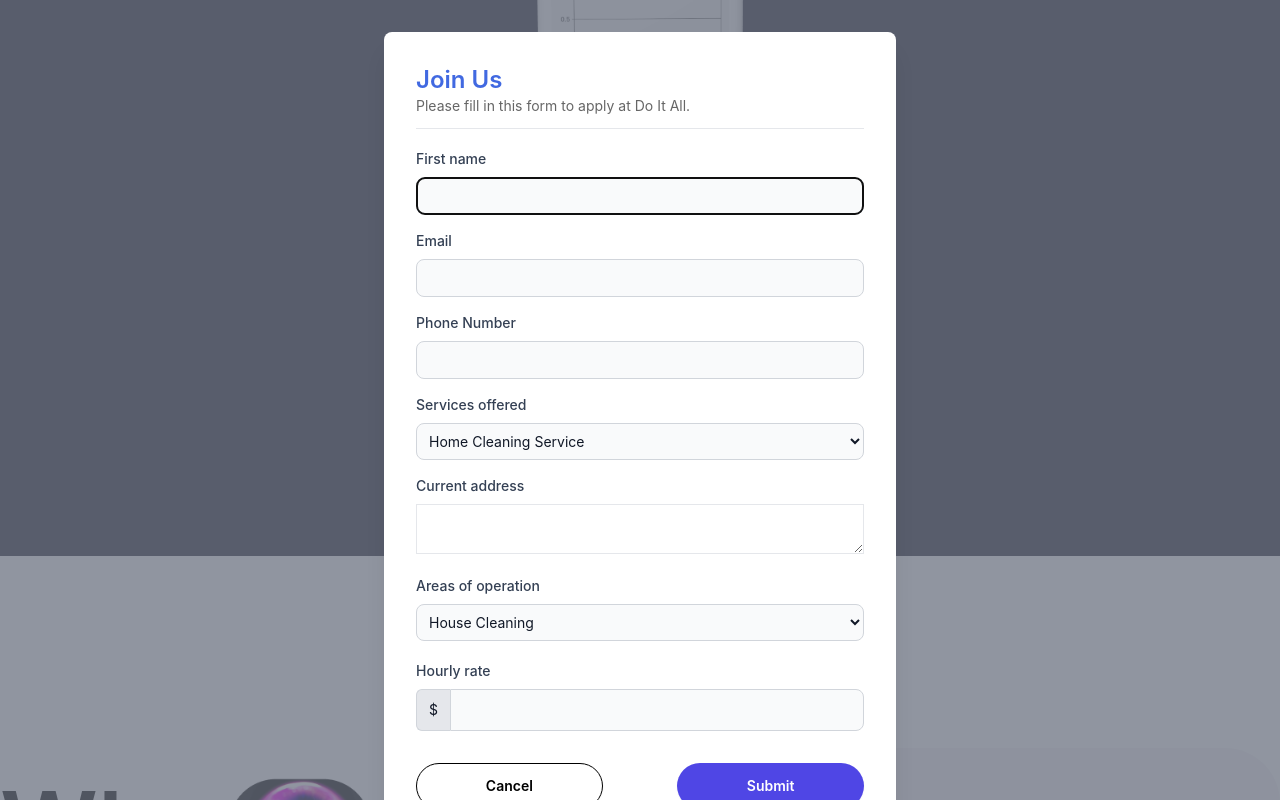
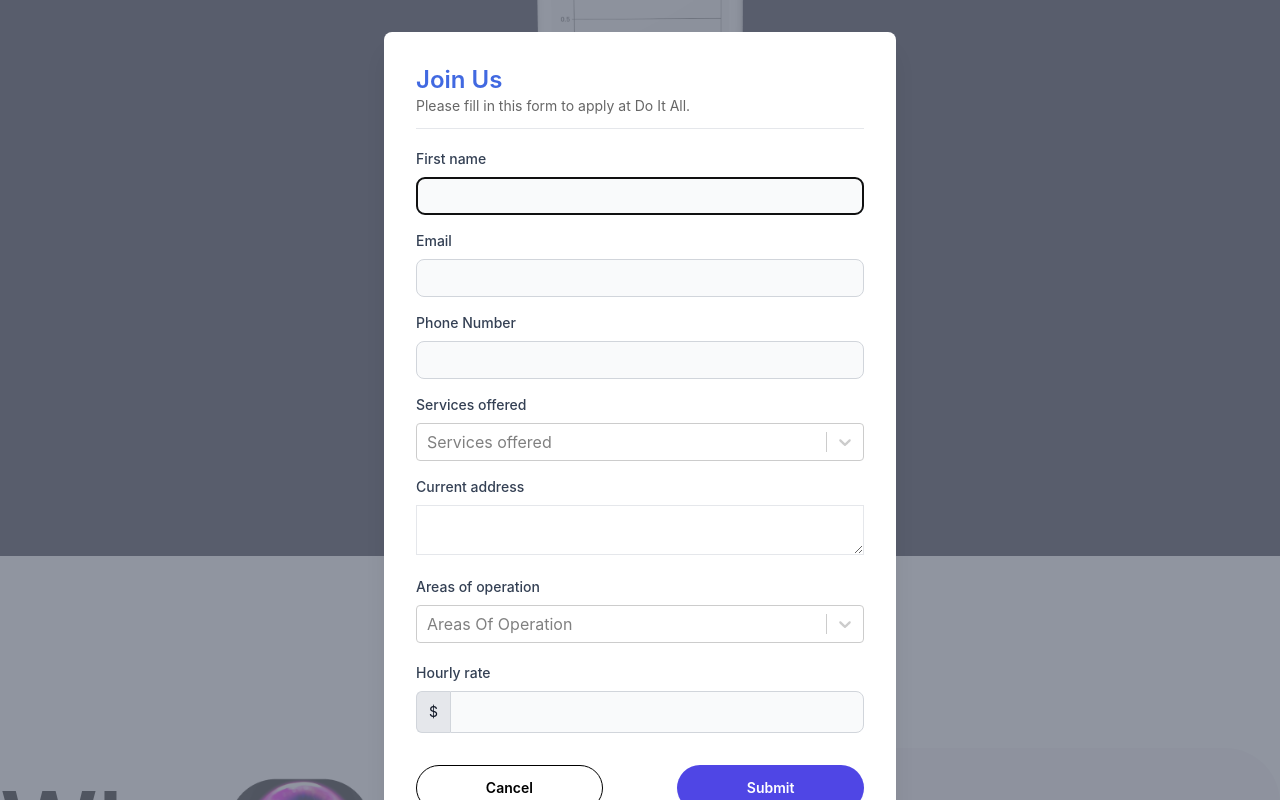
Before and after one commit to one-percent-startups/react-base, a React (Vite) app: page /app in a window 1280 px wide. Both pictures are taken after a click on the button "Join Us Now". Shown: the part 1766-2566 px from the top of the page. Built offline with nearby package versions, Linux system fonts and the light colour scheme.

Commit message:
Search-Dropdown

```diff
--- a/package.json
+++ b/package.json
@@ -16,6 +16,7 @@
     "react-dom": "^18.2.0",
     "react-icons": "^4.9.0",
     "react-router-dom": "^6.11.2",
+    "react-select": "^5.7.3",
     "tailwind-scrollbar": "^3.0.4"
   },
   "devDependencies": {
--- a/src/pages/app_landing.jsx
+++ b/src/pages/app_landing.jsx
@@ -1,6 +1,7 @@
 import React, { useState, Fragment } from "react";
 import { AppNavbar } from "../components/navbar/AppNav";
 import { Dialog, Transition } from "@headlessui/react";
+import Select from 'react-select';
 import {
   ExclamationTriangleIcon,
   XMarkIcon,
@@ -28,6 +29,35 @@ import { CheckIcon } from "@heroicons/react/20/solid";
 
 export const AppLanding = () => {
   const [open, setOpen] = useState(false);
+
+  const servicesOffered = [
+    { label: 'Home Cleaning Service', value: 'Home Cleaning Service' },
+    { label: 'Plumber', value: 'Plumber' },
+    { label: 'Electrician', value: 'Electrician' }
+  ];
+
+  const areasOfOperation= [
+    { label: 'City of London', value: 'City of London' },
+    { label: 'Westminster', value: 'Westminster' },
+    { label: 'Camden ', value: 'Camden ' },
+    { label: 'Kensington and Chelsea', value: 'Kensington and Chelsea' },
+    { label: 'Hammersmith and Fulham', value: 'Hammersmith and Fulham' },
+    { label: 'Islington', value: 'Islington' },
+    { label: 'Hackney ', value: 'Hackney ' },
+    { label: 'Tower Hamlets', value: 'Tower Hamlets' },
+    { label: 'Southwark', value: 'Southwark' },
+    { label: 'Lambeth', value: 'Lambeth' },
+    { label: 'Wandsworth ', value: 'Wandsworth ' },
+    { label: 'Lewisham ', value: 'Lewisham ' },
+    { label: 'Greenwich ', value: 'Greenwich ' },
+    { label: 'Bexley ', value: 'Bexley ' },
+    { label: 'Havering ', value: 'Havering ' },
+    { label: 'Barking and Dagenham ', value: 'Barking and Dagenham ' },
+    { label: 'Redbridge  ', value: 'Redbridge  ' },
+    { label: 'Newham  ', value: 'Newham  ' },
+    { label: 'Waltham Forest ', value: 'Waltham Forest ' },
+    { label: 'Haringey ', value: 'Haringey ' }
+  ]
   return (
     <div className="bg-white scroll-smooth">
       <div className="bg-[#DFE7FF] ">
@@ -439,14 +469,13 @@ export const AppLanding = () => {
                         >
                           Services offered
                         </label>
-                        <select
+                        <Select
                           id="countries"
+                          isSearchable
+                          placeholder=" Services offered"
                           class="bg-gray-50 border border-gray-300 text-gray-900 text-sm rounded-lg focus:ring-blue-500 focus:border-blue-500 block w-full p-2 "
-                        >
-                          <option>Home Cleaning Service</option>
-                          <option>Plumber</option>
-                          <option>Electrician</option>
-                        </select>
+                          options={servicesOffered}
+                        />
                       </div>
 
                       <div className="mb-4">
@@ -469,14 +498,13 @@ export const AppLanding = () => {
                         >
                           Areas of operation
                         </label>
-                        <select
+                        <Select
                           id="countries"
+                          isSearchable
+                          options={areasOfOperation}
+                          placeholder="Areas Of Operation"
                           class="bg-gray-50 border border-gray-300 text-gray-900 text-sm rounded-lg focus:ring-blue-500 focus:border-blue-500 block w-full p-2 "
-                        >
-                          <option>House Cleaning</option>
-                          <option>Plumber</option>
-                          <option>Electrician</option>
-                        </select>
+                        />
                       </div>
 
                       <label
```
